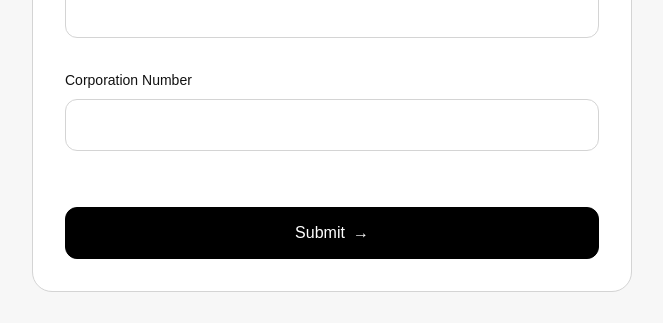
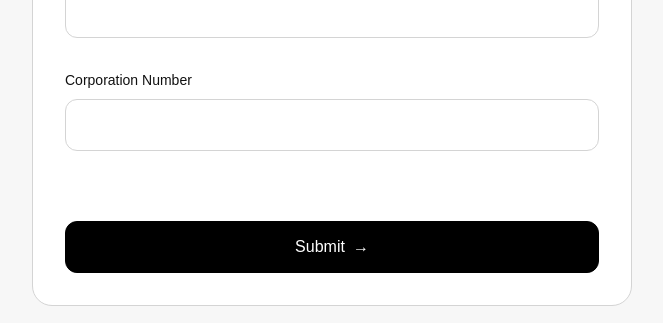
Before and after one commit to dominik-m1/venn, a Next.js app: page / in a window 1280 px wide. Shown: the part 448-771 px from the top of the page, without its empty margins (308-971 px from the left). Built offline with nearby package versions, Linux system fonts and the light colour scheme; no server answers.

Commit message:
[Venn#14] - fix: stabilize form notifications and button positioning

```diff
--- a/src/components/atoms/FieldMessage/field-message.module.scss
+++ b/src/components/atoms/FieldMessage/field-message.module.scss
@@ -1,9 +1,6 @@
 @use '@/styles' as design;
 
 .message {
-  position: absolute;
-  top: calc(100% + design.$space-025);
-  inset-inline: 0;
   font-size: design.$font-size-small;
   color: design.$color-muted;
   overflow-wrap: anywhere;
--- a/src/components/molecules/FormField/form-field.module.scss
+++ b/src/components/molecules/FormField/form-field.module.scss
@@ -14,3 +14,9 @@
   flex-direction: column;
   gap: design.$space-1;
 }
+
+.message {
+  position: absolute;
+  top: calc(100% + design.$space-025);
+  inset-inline: 0;
+}
--- a/src/components/molecules/FormField/index.tsx
+++ b/src/components/molecules/FormField/index.tsx
@@ -9,6 +9,8 @@ type Props = ComponentPropsWithRef<'input'> & {
   label: string;
   error?: string;
   message?: string;
+  /** ID of feedback rendered separately from this field. */
+  feedbackId?: string;
 };
 
 export function FormField({
@@ -16,10 +18,11 @@ export function FormField({
   label,
   error,
   message,
+  feedbackId,
   'aria-describedby': description,
   ...props
 }: Props) {
-  const messageId = `${id}-message`;
+  const messageId = feedbackId ?? `${id}-message`;
   const describedBy =
     [description, error || message ? messageId : undefined]
       .filter(Boolean)
@@ -35,9 +38,13 @@ export function FormField({
           aria-invalid={Boolean(error)}
           aria-describedby={describedBy}
         />
-        <FieldMessage id={messageId} error={Boolean(error)}>
-          {error ?? message}
-        </FieldMessage>
+        {!feedbackId && (
+          <div className={styles.message}>
+            <FieldMessage id={messageId} error={Boolean(error)}>
+              {error ?? message}
+            </FieldMessage>
+          </div>
+        )}
       </div>
     </div>
   );
--- a/src/components/organisms/OnboardingForm/index.tsx
+++ b/src/components/organisms/OnboardingForm/index.tsx
@@ -2,6 +2,7 @@
 
 import type { ComponentProps, Ref } from 'react';
 import { Button } from '@/components/atoms/Button';
+import { FieldMessage } from '@/components/atoms/FieldMessage';
 import { FormField } from '@/components/molecules/FormField';
 import type {
   FieldName,
@@ -13,6 +14,10 @@ type Props = {
   form: OnboardingFormController;
   headingRef?: Ref<HTMLHeadingElement>;
 };
+
+const corporationVerifiedMessage = 'Corporation number verified.';
+const submissionSuccessMessage =
+  'Your details have been submitted successfully.';
 
 export function OnboardingForm({ form, headingRef }: Props) {
   const field = (
@@ -40,7 +45,7 @@ export function OnboardingForm({ form, headingRef }: Props) {
     remote.status === 'checking'
       ? 'Checking corporation number…'
       : remote.status === 'valid'
-        ? 'Corporation number verified.'
+        ? corporationVerifiedMessage
         : undefined;
   const buttonText =
     form.submitStatus === 'validating'
@@ -85,6 +90,7 @@ export function OnboardingForm({ form, headingRef }: Props) {
         type="tel"
         autoComplete="tel"
       />
+      <div className={styles.submission}>
         <FormField
           {...field('corporationNumber')}
           label="Corporation Number"
@@ -93,20 +99,33 @@ export function OnboardingForm({ form, headingRef }: Props) {
           spellCheck={false}
           error={corporationError}
           message={corporationMessage}
+          feedbackId="corporationNumber-message"
           aria-busy={remote.status === 'checking'}
         />
+        <div
+          className={styles.feedback}
+          data-reserved-messages={`${corporationVerifiedMessage}\n${submissionSuccessMessage}`}
+        >
+          <div className={styles.messages}>
+            <FieldMessage
+              id="corporationNumber-message"
+              error={Boolean(corporationError)}
+            >
+              {corporationError ?? corporationMessage}
+            </FieldMessage>
             <p role="alert" className={styles.error}>
               {form.formError}
             </p>
             <p role="status" className={styles.success}>
-        {form.submitStatus === 'success'
-          ? 'Your details have been submitted successfully.'
-          : ''}
+              {form.submitStatus === 'success' ? submissionSuccessMessage : ''}
             </p>
+          </div>
+        </div>
         <Button type="submit" disabled={form.busy}>
           {buttonText}
           <span aria-hidden="true">→</span>
         </Button>
+      </div>
     </form>
   );
 }
--- a/src/components/organisms/OnboardingForm/onboarding-form.module.scss
+++ b/src/components/organisms/OnboardingForm/onboarding-form.module.scss
@@ -6,8 +6,37 @@
   gap: design.$space-3;
 }
 
-.form > button[type='submit'] {
-  margin-top: design.$space-3;
+.submission {
+  display: flex;
+  flex-direction: column;
+  gap: design.$space-025;
+}
+
+.submission > button {
+  margin-top: design.$space-1;
+}
+
+.feedback {
+  display: grid;
+  font-size: design.$font-size-small;
+
+  // Size the shared space using the same copy and wrapping as visible feedback.
+  &::before {
+    content: attr(data-reserved-messages);
+    grid-area: 1 / 1;
+    white-space: pre-line;
+    overflow-wrap: anywhere;
+    padding-bottom: design.$space-025;
+    visibility: hidden;
+  }
+}
+
+.messages {
+  grid-area: 1 / 1;
+  align-self: start;
+  display: flex;
+  flex-direction: column;
+  gap: design.$space-025;
 }
 
 .heading {
```
Lines whose indentation alone changed are shown as unchanged.
